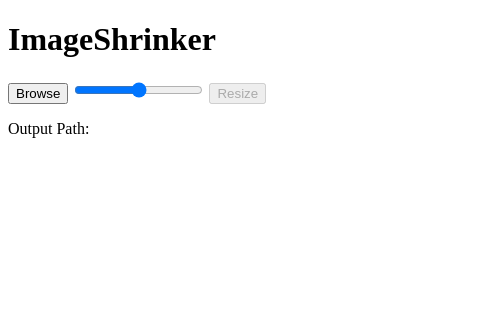
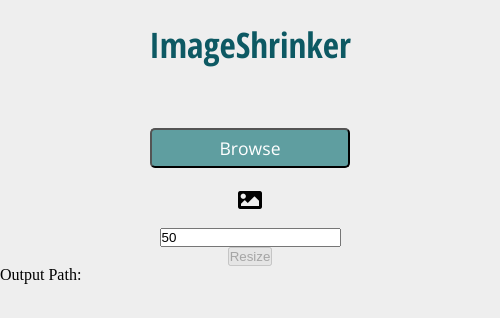
Before and after one commit to anshuman9999/electron-image-shrink, an Electron app: page app/index.html in a window 500 px wide. Drawn offline with nearby package versions, Linux system fonts and the light colour scheme.

Commit message:
added styling and ipc communication

```diff
--- a/app/index.html
+++ b/app/index.html
@@ -5,16 +5,27 @@
     <meta charset="UTF-8">
     <meta name="viewport" content="width=device-width, initial-scale=1.0">
     <meta http-equiv="Content-Security-Policy" content="script-src 'self' 'unsafe-inline' ">
+    <link href="https://fonts.googleapis.com/css2?family=Open+Sans+Condensed:wght@300;700&display=swap" rel="stylesheet">
+    <link rel="stylesheet" href="https://cdnjs.cloudflare.com/ajax/libs/font-awesome/5.14.0/css/all.min.css" integrity="sha512-1PKOgIY59xJ8Co8+NE6FZ+LOAZKjy+KY8iq0G4B3CyeY6wYHN3yt9PW0XpSriVlkMXe40PTKnXrLnZ9+fkDaog==" crossorigin="anonymous" />
+    <link href="https://fonts.googleapis.com/css2?family=Open+Sans:wght@400;700&display=swap" rel="stylesheet">
+    <link rel="stylesheet" href="./style.css">
     <title>ImageShrinker</title>
 </head>
 
 <body>
-    <h1>ImageShrinker</h1>
+    <h1 id="main-heading" >ImageShrinker</h1>
 
     <div id="input-box">
         <button id="browse-button"> Browse </button>
 
-        <input type="range" id="quality-slider" min="0" max="100">
+        <div id="input-path-box">
+            <i class="fas fa-image image-icon"></i>
+            <p id="input-path-para" ></p>
+        </div>
+
+        <input type="number" name="quality-input" id="quality-slider" value="50" >
+
+        <div id="quality-value" ></div>
 
         <button id="resize-button" disabled > Resize </button>
     </div>
--- /dev/null
+++ b/app/style.css
@@ -0,0 +1,60 @@
+* {
+    margin: 0;
+    padding: 0;
+}
+
+body {
+    background: #eee;
+}
+
+#main-heading {
+    text-align: center;
+    font-family: 'Open Sans Condensed', sans-serif;
+    font-size: 2.2rem;
+    margin: 20px 0;
+    margin-bottom: 60px;
+    color: #0d5963;
+}
+
+#input-box {
+    display: flex;
+    flex-direction: column;
+    align-items: center;
+    justify-content: center;
+}
+
+#input-path-box {
+    display: flex;
+    height: 20px;
+    border-radius: 5px;
+    margin: 20px 0;
+}
+
+#browse-button {
+    background-color: cadetblue;
+    color: white;
+    width: 200px;
+    height: 40px;
+    border-radius: 5px;
+    font-size: 1.1rem;
+    font-family: 'Open Sans', sans-serif;
+}
+
+#browse-button:hover {
+    background-color: #0d5963;
+    cursor: pointer;
+    border: none;
+}
+
+#browse-button:focus {
+    border: none;
+    outline: none;
+}
+
+#input-path-para {
+    font-family: 'Open Sans', sans-serif;
+}
+
+.image-icon {
+    font-size: 1.5rem;
+}
--- a/renderer.js
+++ b/renderer.js
@@ -1,24 +1,25 @@
-const { remote, ipcRenderer } = require('electron');
+const { remote, ipcRenderer, shell } = require('electron');
 const { dialog, app } = remote;
-
 const browseButton = document.getElementById('browse-button');
 const ResizeButton = document.getElementById('resize-button');
 const qualitySlider = document.getElementById('quality-slider');
 
 
 browseButton.addEventListener('click', async () => {
-    const result =  await dialog.showOpenDialog({
+    const result = await dialog.showOpenDialog({
         title: 'browse for an image',
         defaultPath: app.getPath('pictures'),
         filters: [
-            { name: 'Images', extensions: [ 'jpg', 'png' ] }
+            { name: 'Images', extensions: ['jpg', 'png'] }
         ]
     })
 
-    if(result.canceled) {
+
+    if (result.canceled) {
         ResizeButton.disabled = true;
     } else {
         ResizeButton.disabled = false;
+        document.getElementById('input-path-para').innerText = result.filePaths[0];
     }
 
     ResizeButton.addEventListener('click', () => {
@@ -27,11 +28,8 @@ browseButton.addEventListener('click', async () => {
             filePath: result.filePaths[0],
             quality: result.quality
         })
-        //ResizeButton.disabled = true;
+        ResizeButton.disabled = true;
     })
-})
 
 
-// ResizeButton.addEventListener('click', () => {
-//     qualitySlider
-// })
+})
```
Also changed, not shown: main.js (+5 -4 lines).
